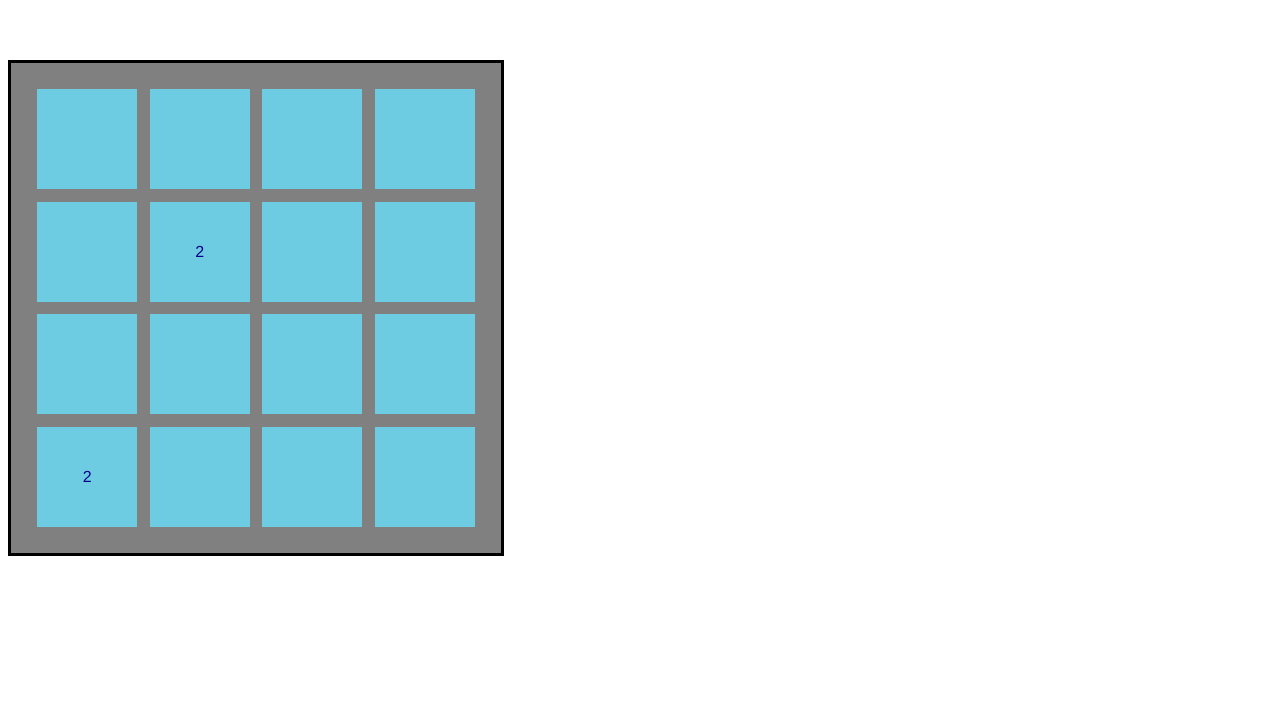
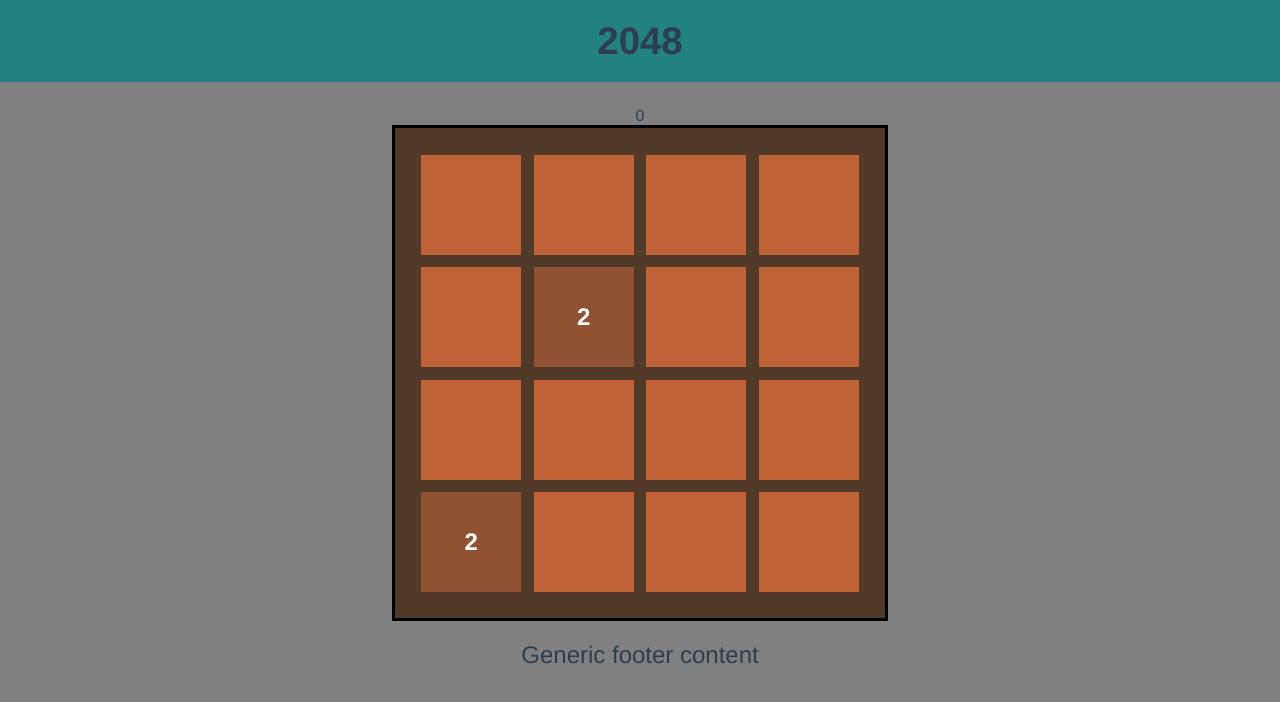
Before and after one commit to Moeasakr/TwentyFourtyEight, a Vue app: page / in a window 1280 px wide. Shown: the top 702 px of the page. Built offline with nearby package versions, Linux system fonts and the light colour scheme.

Commit message:
Scoring + minor styling

```diff
--- a/src/App.vue
+++ b/src/App.vue
@@ -1,7 +1,13 @@
 <template>
+  <header>
+    <h1>2048</h1>
+  </header>
   <div class="container">
     <Board />
   </div>
+  <footer>
+    Generic footer content
+  </footer>
 </template>
 
 <script>
@@ -14,3 +20,24 @@ export default {
   }
 }
 </script>
+
+<style scoped>
+  header {
+    flex: 1 0 100%;
+    background: #228280;
+    margin-bottom: 25px;
+    font-size: 1.2em;
+  }
+  h1 {
+    margin: .5em 0;
+  }
+  /* .container {
+
+  } */
+  footer {
+    margin-top: 20px;
+    flex: 1 0 100%;
+    font-size: 1.5em;
+    /* background-color: green; */
+  }
+</style>
--- a/src/components/Board.vue
+++ b/src/components/Board.vue
@@ -1,4 +1,5 @@
 <template>
+  <div class="scoreboard">{{ score }}</div>
   <div class="board">
     <Tile v-for="(tile, i) in board" :key='`tile-${i}`' :label="`square-${i}`" :value="tile" />
   </div>
@@ -15,7 +16,7 @@ export default {
     Tile,
   },
   setup() {
-    const {board, moveBoard, initialTiles, undoMove} = useBoard();
+    const {board, moveBoard, initialTiles, undoMove, score} = useBoard();
 
     // For initial tiles -- Find a better way to do this
     let boardCopy = board.value.slice();
@@ -28,7 +29,8 @@ export default {
     return {
       board,
       moveBoard,
-      undoMove
+      undoMove,
+      score,
     };
   },
   methods:{
@@ -72,7 +74,7 @@ export default {
   .board {
     width: 450px;
     height: 450px;
-    background: gray;
+    background: #523A28;
     display: flex;
     flex-flow: wrap;
     border: solid black;
--- a/src/components/Tile.vue
+++ b/src/components/Tile.vue
@@ -1,5 +1,5 @@
 <template>
-  <div class="tile" :name="label" :disabled="winner || value">
+  <div class="tile" :name="label" :v-model="colorPicker" :style="{'background-color':assignedColor}">
       <p class="value"> {{ value }} </p>
     </div>
 </template>
@@ -14,6 +14,27 @@ export default {
         },
         winner: null,
     },
+    data() {
+        return {
+            colorScheme: {
+                2: "#915233",
+                4: "#874829",
+                8: "#7B3D1F",
+                16: "#70381C",
+                32: "#682E11",
+                64: "#62290D",
+                128: "#64280A",
+                256: "#582106",
+                512: "#5C2104",
+                1024: "#562006",
+                2048: "#512008"}
+        }
+    },
+    computed: {
+        colorPicker(){
+            this.assignedColor = this.colorScheme[this.value];
+        }
+    },
 }
 </script>
 
@@ -21,12 +42,14 @@ export default {
     .tile {
         width: 100px;
         height: 100px;
-        background: #6dcce1;
+        background: #BF6336;
         margin: auto;
         display: flex;
     }
     .value {
         margin: auto;
-        color: darkblue;
+        color: white;
+        font-weight: 900;
+        font-size: 1.5em;
     }
 </style>
--- a/src/composables/useBoard.ts
+++ b/src/composables/useBoard.ts
@@ -4,6 +4,8 @@ export const useBoard = () => {
     const board: Ref<(number | null)[]> = ref(Array(16).fill(null));
     var changesCounter = 0;
     const previousBoards = [];
+    var score = ref(0);
+    var roundScore = 0;
 
     const checkIfEmpty = (array) => {
         return array.every((item) => item === null);
@@ -28,6 +30,7 @@ export const useBoard = () => {
                 } else {
                     if (element[x - 1] === item) {
                         element[x - 1] = item * 2;
+                        roundScore += element[x - 1];
                         element[x] = null;
                         changesCounter++;
                     }
@@ -55,6 +58,7 @@ export const useBoard = () => {
                 } else {
                     if (element[x - 1] === item) {
                         element[x - 1] = item * 2;
+                        roundScore += element[x - 1];
                         element[x] = null;
                         changesCounter++;
                     }
@@ -82,6 +86,7 @@ export const useBoard = () => {
                 } else {
                     if (element[x + 1] === item) {
                         element[x + 1] = item * 2;
+                        roundScore += element[x + 1];
                         element[x] = null;
                         changesCounter++;
                     }
@@ -103,12 +108,14 @@ export const useBoard = () => {
 
                 //Checks if box before it is empty
                 if (element[x + 1] === null) {
+                    roundScore += element[x + 1];
                     element[x + 1] = item;
                     element[x] = null;
                     changesCounter++;
                 } else {
                     if (element[x + 1] === item) {
                         element[x + 1] = item * 2;
+                        roundScore += element[x + 1];
                         element[x] = null;
                         changesCounter++;
                     }
@@ -145,7 +152,7 @@ export const useBoard = () => {
     };
 
     const mapArray = (array) => {
-        let jsonMapping = [
+        let arrayMapping = [
             {
                 0: 0,
                 1: 4,
@@ -169,7 +176,7 @@ export const useBoard = () => {
         const final = [...array[0], ...array[1], ...array[2], ...array[3]];
 
         final.forEach((el, i) => {
-            let arrayIndex = jsonMapping[0][i];
+            let arrayIndex = arrayMapping[0][i];
             remappedArray[arrayIndex] = el;
         });
         return remappedArray;
@@ -186,13 +193,15 @@ export const useBoard = () => {
         // 2 - Right
         // 3 - Down
 
-        //Resetting counter
+        // Resetting counter
         changesCounter = 0;
+
+        // Resetting round score
+        roundScore = 0;
 
         // Creates a copy of the board to be used for changes
         var boardCopy = board.value.slice();
         previousBoards.push(boardCopy);
-        console.log(previousBoards);
 
         // Splits array
         var rowArray = splitArrayIntoRows(boardCopy);
@@ -268,6 +277,8 @@ export const useBoard = () => {
             let newTileIndex = renameMe(indexesArray);
             boardCopy[newTileIndex] = 2;
         }
+        // Updates the score
+        score.value += roundScore;
 
         // Updates the board
         board.value = boardCopy;
@@ -302,5 +313,6 @@ export const useBoard = () => {
         moveBoard,
         initialTiles,
         undoMove,
+        score,
     };
 };
--- a/src/index.css
+++ b/src/index.css
@@ -4,5 +4,11 @@
   -moz-osx-font-smoothing: grayscale;
   text-align: center;
   color: #2c3e50;
-  margin-top: 60px;
+  display:flex;
+  flex-flow: row wrap;
+  justify-content: center;
 }
+body {
+  margin: 0;
+  background-color: grey;
+}
```
